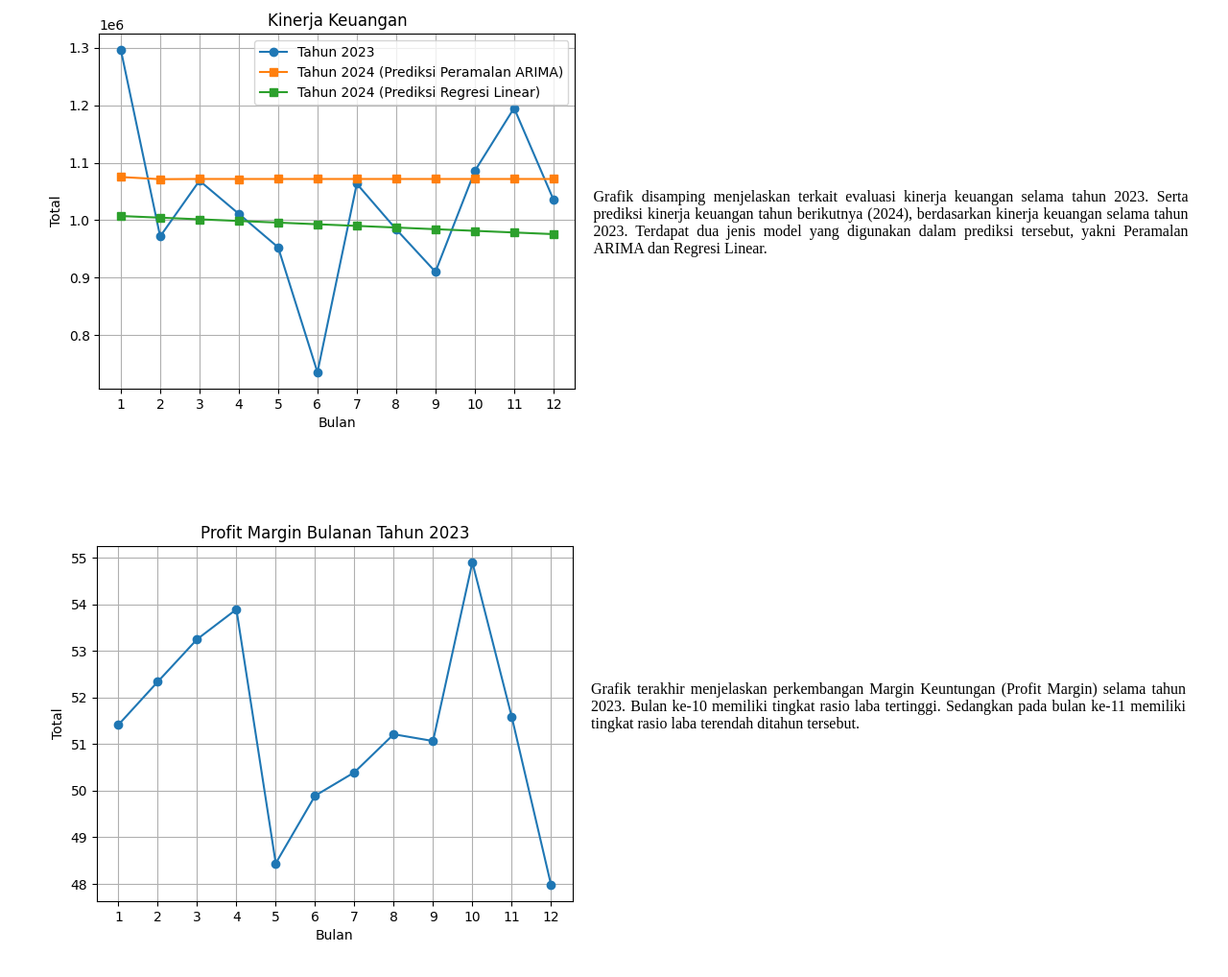
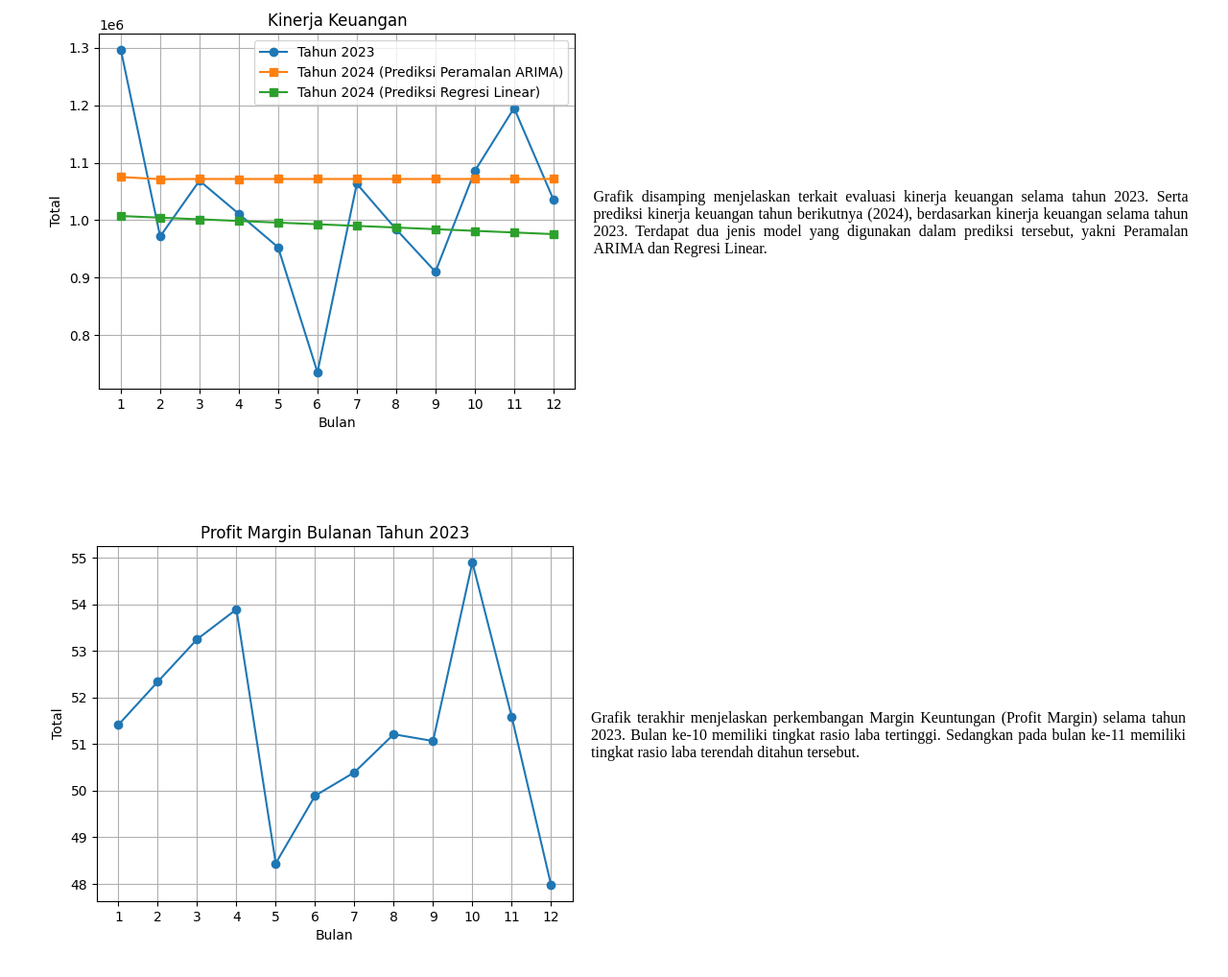
Before and after one commit to artatara7a/financial-data-analysis, a plain HTML site: page docs/index.html in a window 1280 px wide. Shown: the part 2589-3607 px from the top of the page at 96% size. Before the commit the page ends 3585 px from the top, so only its background shows below. Drawn offline with Linux system fonts and the light colour scheme.

Commit message:
updatee Visualisasi html

```diff
--- a/docs/index.html
+++ b/docs/index.html
@@ -128,7 +128,7 @@
 
     <div class="container">
         <div class="image-wrapper">
-          <img class="image" src="g_6.png" alt="Gambar" />
+          <img class="image" src="g_6.png" alt="Gambar" style="padding-bottom: 60px;" />
         </div>
         <div class="caption">
             <p style="padding-bottom: 60px;">Grafik terakhir menjelaskan perkembangan Margin Keuntungan (Profit Margin) selama tahun 2023.
```
